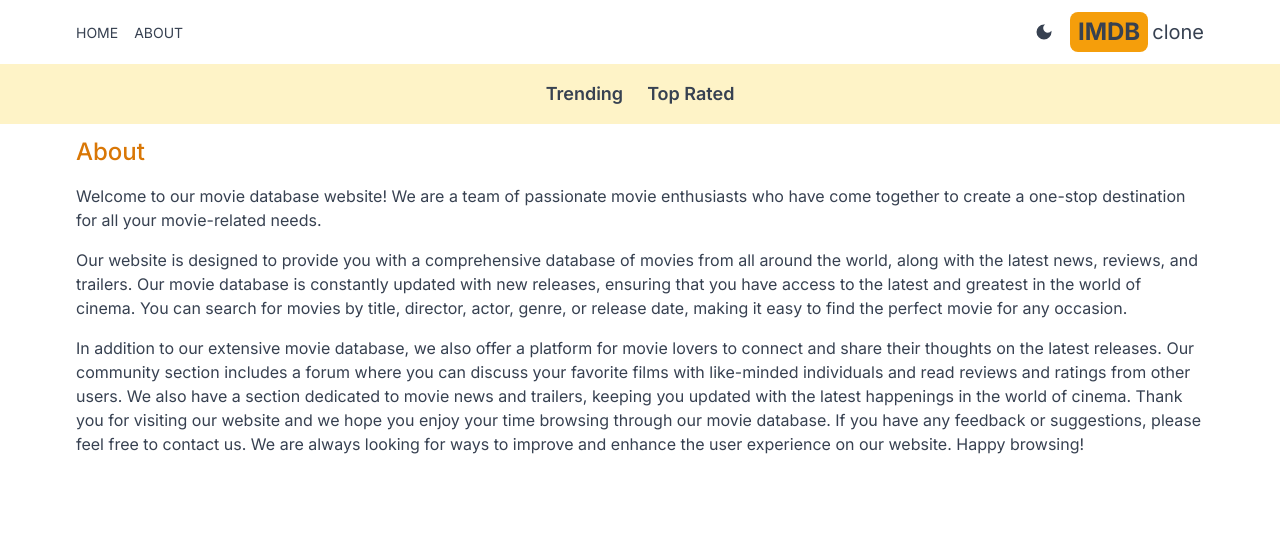
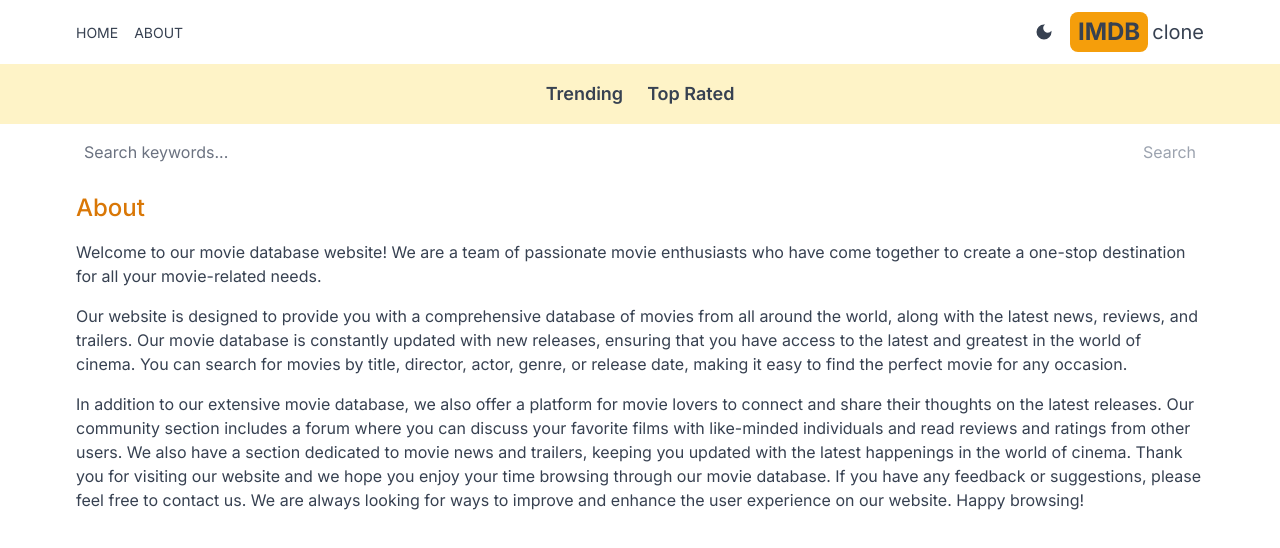
Before and after one commit to tonyekim/imdb-project, a Next.js app: page /about in a window 1280 px wide. Shown: the top 548 px of the page. Built offline with nearby package versions, Linux system fonts and the light colour scheme.

Commit message:
add search box functionality

```diff
--- a/src/app/layout.js
+++ b/src/app/layout.js
@@ -3,6 +3,7 @@
 import Header from "@/components/Header";
 import Providers from "./Providers";
 import Navbar from "@/components/Navbar";
+import SearchBox from "@/components/SearchBox";
 
 const inter = Inter({ subsets: ["latin"] });
 
@@ -18,6 +19,7 @@
         <Providers>
           <Header />
           <Navbar />
+          <SearchBox />
           {children}
         </Providers>
       </body>
--- /dev/null
+++ b/src/app/search/[searchTerm]/page.jsx
@@ -0,0 +1,18 @@
+import Result from '@/components/Result';
+
+export default async function SearchPage({ params }) {
+  const seachTerm = params.searchTerm;
+  const res = await fetch(
+    `https://api.themoviedb.org/3/search/movie?api_key=${process.env.API_KEY}&query=${seachTerm}&language=en-US&page=1&include_adult=false`
+  );
+  const data = await res.json();
+  const results = data.results;
+  return (
+    <div>
+      {results &&
+        results.length ===
+        <h1 className='text-center pt-6'>No results found</h1>}
+      {results && <Result results={results} />}
+    </div>
+  );
+}
--- /dev/null
+++ b/src/components/SearchBox.jsx
@@ -0,0 +1,33 @@
+'use client';
+
+import { useState } from 'react';
+import { useRouter } from 'next/navigation';
+
+export default function SearchBox() {
+  const [search, setSearch] = useState('');
+  const router = useRouter();
+  const handleSubmit = (e) => {
+    e.preventDefault();
+    router.push(`/search/${search}`);
+  };
+  return (
+    <form
+      className='flex justify-between px-5 max-w-6xl mx-auto'
+      onSubmit={handleSubmit}
+    >
+      <input
+        type='text'
+        placeholder='Search keywords...'
+        className='w-full h-14 rounded-md placeholder-gray-500 outline-none bg-transparent flex-1'
+        value={search}
+        onChange={(e) => setSearch(e.target.value)}
+      />
+      <button
+        className='text-amber-600 disabled:text-gray-400'
+        disabled={search === ''}
+      >
+        Search
+      </button>
+    </form>
+  );
+}
```
